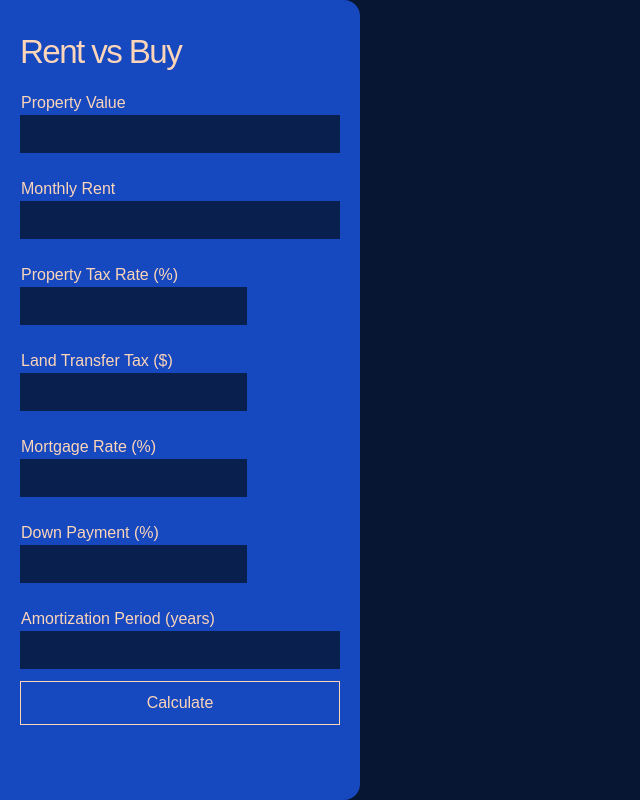
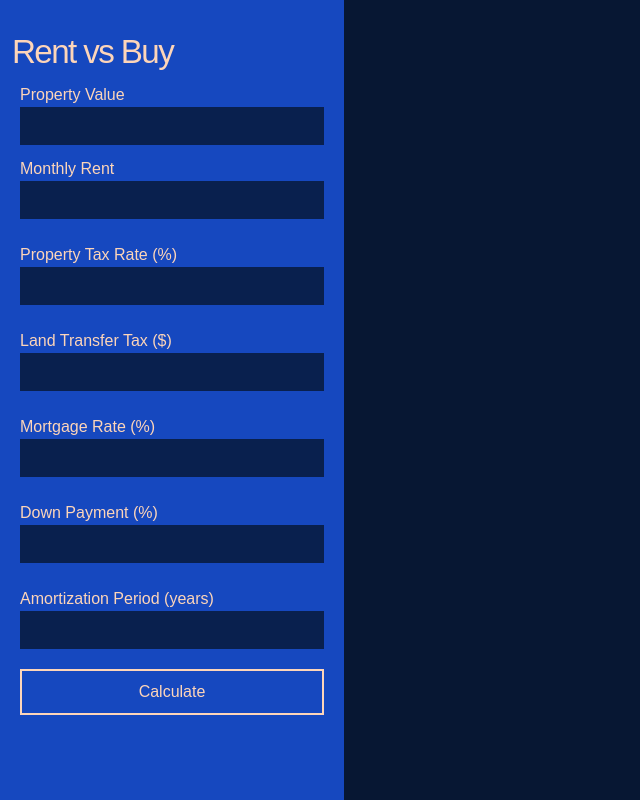
Before and after one commit to cyores/rentvbuy, a React (Create React App) app: page / in a window 1280 px wide. Shown: the whole page, without its empty margins (0-640 px from the left). Built offline with nearby package versions, Linux system fonts and the light colour scheme.

Commit message:
Small changes to css regarding layouts

```diff
--- a/src/components/LeftPanel.js
+++ b/src/components/LeftPanel.js
@@ -12,9 +12,7 @@ const Panel = styled.div`
   height: 100vh;
   width: 25%;
   background: var(--color-primary);
-  border 1px  white;
-  border-radius: 0px 16px 16px 0px;
-  padding: 0 var(--space-md);
+  padding: 0 var(--space-sm);
 `;
 
 export default function LeftPanel(props) {
@@ -28,7 +26,6 @@ export default function LeftPanel(props) {
 
       <Row>
         <Input type="number" label="Property Tax Rate (%)" />
-
         <Input type="number" label="Land Transfer Tax ($)" />
       </Row>
 
--- a/src/components/prims/Button.js
+++ b/src/components/prims/Button.js
@@ -4,8 +4,8 @@ import styled from 'styled-components';
 const StyledButton = styled.button`
   flex: 1;
   padding: var(--space-sm) var(--space-md);
-  // margin: var(--space-xs);
-  border: 1px solid var(--color-text);
+  margin: var(--space-xs);
+  border: 2px solid var(--color-text);
   color: var(--color-text);
   background: transparent;
   cursor: pointer;
--- a/src/components/prims/Col.js
+++ b/src/components/prims/Col.js
@@ -2,6 +2,7 @@ import React from 'react';
 import styled from 'styled-components';
 
 const ColCenter = styled.div`
+  flex: 1;
   display: flex;
   flex-flow: column wrap;
   justify-content: space-around;
@@ -9,12 +10,14 @@ const ColCenter = styled.div`
 `;
 
 const ColLeft = styled.div`
+  flex: 1;
   display: flex;
   flex-flow: column wrap;
   justify-content: space-around;
 `;
 
 const ColRight = styled.div`
+  flex: 1;
   display: flex;
   flex-flow: column wrap;
   justify-content: space-around;
--- a/src/components/prims/Input.js
+++ b/src/components/prims/Input.js
@@ -5,10 +5,8 @@ import styled from 'styled-components';
 import Col from './Col';
 
 const StyledInput = styled.input`
-  flex: 1;
   min-width: 0;
   padding: var(--space-xs);
-  margin-bottom: var(--space-sm);
   outline: none;
   border: 2px solid transparent;
   background: var(--color-bg);
@@ -20,19 +18,17 @@ const StyledInput = styled.input`
     opacity: 1;
     border-bottom: 2px solid var(--color-text);
   }
-`;
-
-const Label = styled.label`
-  margin-top: var(--space-sm);
-  margin-left: 1px;
+  &:hover {
+    opacity: 0.95;
+  }
 `;
 
 export default function Input(props) {
   const { label } = props;
   return (
-    <Col>
-      <Label>{label}</Label>
-      <StyledInput {...props} />
+    <Col style={{ margin: 'var(--space-sm) var(--space-xs)' }} {...props}>
+      <label>{label}</label>
+      <StyledInput style={props.inputStyle} />
     </Col>
   );
 }
--- a/src/components/prims/Row.js
+++ b/src/components/prims/Row.js
@@ -2,18 +2,21 @@ import React from 'react';
 import styled from 'styled-components';
 
 const RowDefault = styled.div`
+  flex: 1;
   display: flex;
   flex-flow: row wrap;
   justify-content: space-between;
 `;
 
 const RowStart = styled.div`
+  flex: 1;
   display: flex;
   flex-flow: row wrap;
   justify-content: flex-start;
 `;
 
 const RowEnd = styled.div`
+  flex: 1;
   display: flex;
   flex-flow: row wrap;
   justify-content: flex-end;
```
